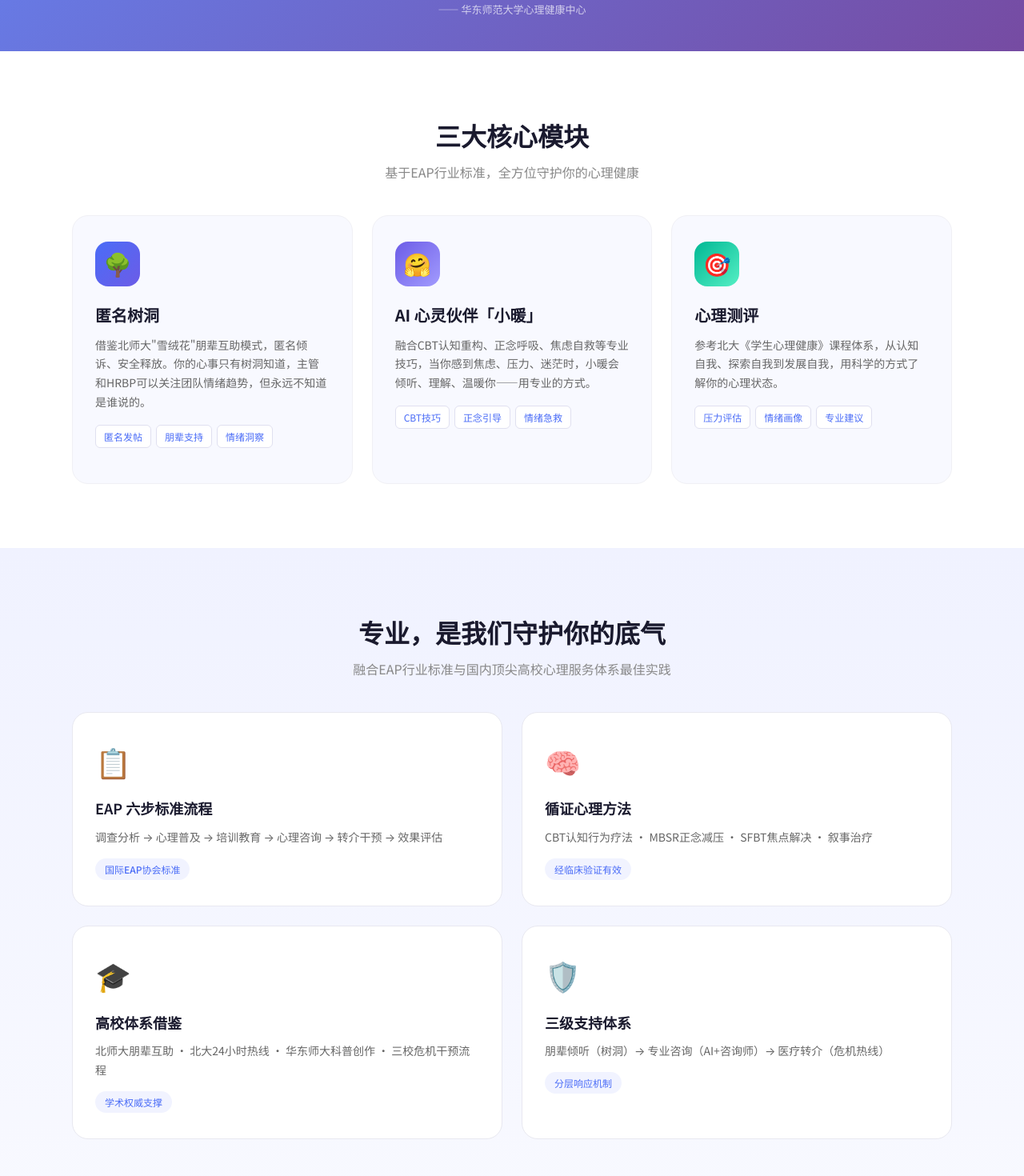
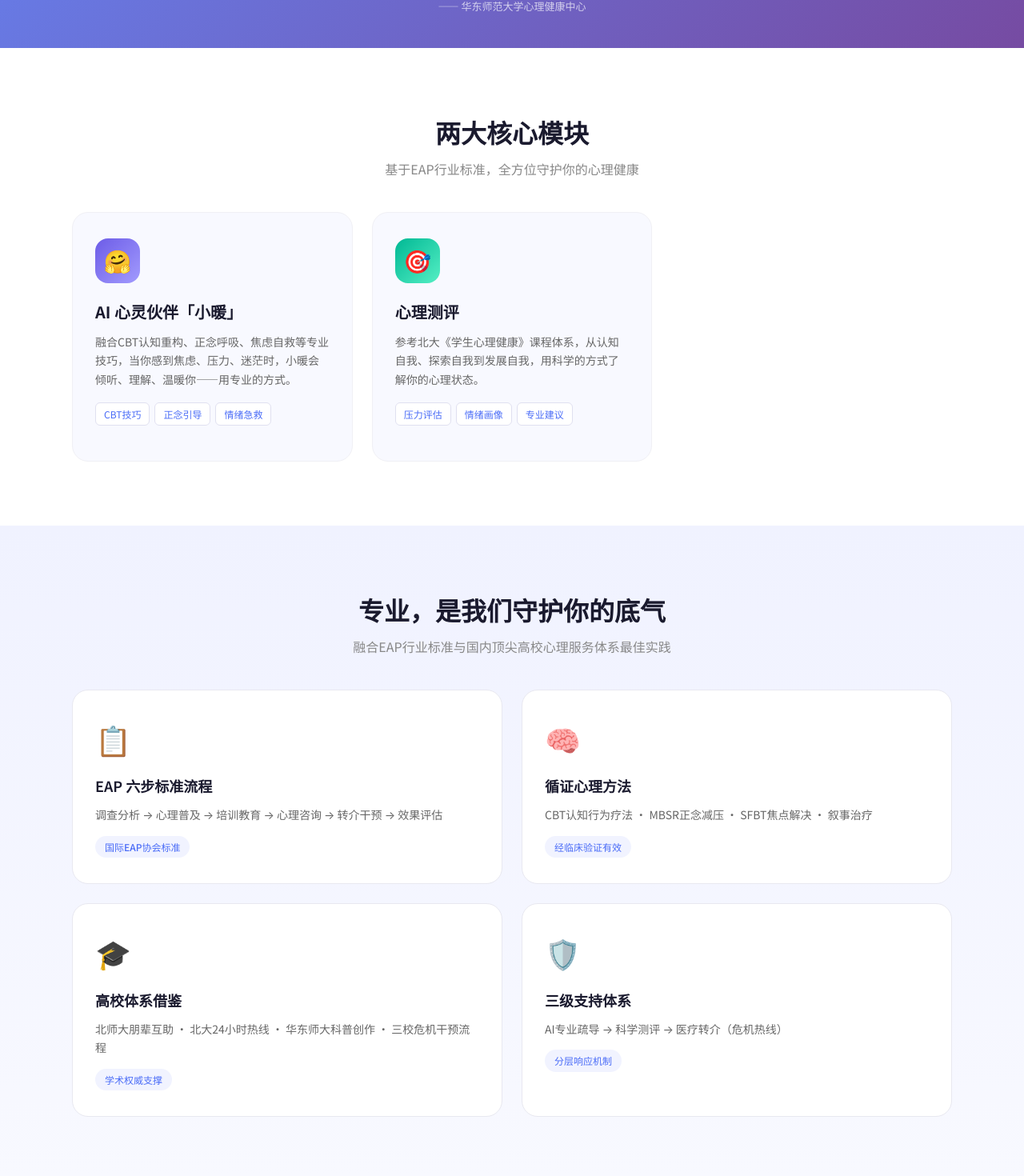
Before and after one commit to Penny-gogo/mindcare-app, a React (Vite) app: page /#/ in a window 1280 px wide. Shown: the part 939-2409 px from the top of the page at 80% size. Built offline with nearby package versions, Linux system fonts and the light colour scheme; data requests are answered from the project's data file.

Commit message:
refactor: 精简应用 - 移除树洞/知识库页面/咨询师功能, 保留知识库底层数据和测评, 聚焦小暖对话优化

```diff
--- a/src/App.jsx
+++ b/src/App.jsx
@@ -3,14 +3,9 @@ import Layout from './components/Layout/Layout';
 import Home from './pages/Home';
 import Login from './pages/Login';
 import Register from './pages/Register';
-import Counselors from './pages/Counselors';
-import CounselorDetail from './pages/CounselorDetail';
 import Chat from './pages/Chat';
 import Profile from './pages/Profile';
-import Appointments from './pages/Appointments';
-import TreeHole from './pages/TreeHole';
 import Assessment from './pages/Assessment';
-import Knowledge from './pages/Knowledge';
 
 function App() {
   return (
@@ -19,14 +14,9 @@ function App() {
         <Route index element={<Home />} />
         <Route path="login" element={<Login />} />
         <Route path="register" element={<Register />} />
-        <Route path="counselors" element={<Counselors />} />
-        <Route path="counselor/:id" element={<CounselorDetail />} />
         <Route path="chat" element={<Chat />} />
         <Route path="profile" element={<Profile />} />
-        <Route path="appointments" element={<Appointments />} />
-        <Route path="treehole" element={<TreeHole />} />
         <Route path="assessment" element={<Assessment />} />
-        <Route path="knowledge" element={<Knowledge />} />
       </Route>
     </Routes>
   );
--- a/src/components/Layout/Navbar.jsx
+++ b/src/components/Layout/Navbar.jsx
@@ -25,11 +25,8 @@ export default function Navbar() {
 
         <div className="navbar-links">
           <Link to="/" className={isActive('/')}>首页</Link>
-          {user && <Link to="/treehole" className={isActive('/treehole')}>树洞</Link>}
           {user && <Link to="/chat" className={isActive('/chat')}>小暖</Link>}
           {user && <Link to="/assessment" className={isActive('/assessment')}>测评</Link>}
-          {user && <Link to="/knowledge" className={isActive('/knowledge')}>知识库</Link>}
-          {user && <Link to="/counselors" className={isActive('/counselors')}>咨询师</Link>}
         </div>
 
         <div className="navbar-auth">
--- a/src/pages/Chat.jsx
+++ b/src/pages/Chat.jsx
@@ -101,7 +101,7 @@ const responsePatterns = [
     responses: [
       '感到孤独是很痛苦的体验。但请记住，寻求帮助本身就是一种力量，你现在和我聊天，就是在照顾自己。\n\n壹心理的研究发现，75%的咨询者在首次咨询后就有明显改善——有时候，只是被倾听就能带来巨大的改变。',
       '有时候身边虽然有人，但还是觉得没人真正理解自己。这种感觉我懂。你愿意和我说说，什么样的事情让你觉得不被理解吗？\n\n💡 试试「情绪日记」：每天花5分钟写下今天的情绪和触发事件。这不仅能帮你理清思绪，也能让你在寻求帮助时更清楚地表达自己。',
-      '你不是一个人在面对这些。EAP就是为了让员工知道，有人在乎你的感受，有人愿意倾听。\n\n北师大有个「雪绒花」朋辈互助项目，核心理念是：有时候我们不需要专家，只需要一个愿意倾听的人。MindCare的树洞也是这样的存在。'
+      '你不是一个人在面对这些。EAP就是为了让员工知道，有人在乎你的感受，有人愿意倾听。\n\n有时候我们不需要专家，只需要一个愿意倾听的人——小暖就是这样的存在。'
     ]
   },
   {
@@ -214,7 +214,7 @@ const basicPatterns = [
     responses: [
       `我理解你可能感到失望或者不想继续了，这完全没关系。\n\n如果你之后想再聊聊，我随时都在。无论什么时候，这里都是安全的 💚`,
       `好的，我尊重你的感受。有时候确实需要自己的空间。\n\n只想让你知道：如果你改变主意，我随时在这里等你。照顾好自己 🤗`,
-      `没关系的。每个人处理情绪的方式不同，不想聊也是一种选择。\n\n如果将来需要，MindCare的树洞也是可以匿名倾诉的地方。保重 💚`
+      `没关系的。每个人处理情绪的方式不同，不想聊也是一种选择。\n\n如果将来需要，随时回来找我聊聊就好。保重 💚`
     ]
   },
   {
@@ -234,7 +234,7 @@ const basicPatterns = [
     keywords: ['无聊', '好无聊', '没事做', '闲', '打发时间'],
     responses: [
       `无聊的时候，其实也是一个和自己相处的机会 😊\n\n你可以试试：\n🧘 做3分钟正念呼吸，观察自己的内心状态\n📝 写一段情绪日记，记录今天的感受\n📚 浏览一下MindCare知识库，说不定有感兴趣的文章\n\n或者，和我聊聊最近有什么想法？有时候无聊背后藏着一些没被注意到的需求。`,
-      `有时候无聊是身体在说"我需要一点新鲜感"。你平时喜欢做什么让自己开心的事情呢？\n\n也可以试试我们的知识库页面，里面有9所高校的心理资源和16篇心理科普文章，说不定能发现有趣的内容。`
+      `有时候无聊是身体在说"我需要一点新鲜感"。你平时喜欢做什么让自己开心的事情呢？\n\n也可以试试和聊聊不同的话题，说不定能发现新的视角。`
     ]
   }
 ];
--- a/src/pages/Home.jsx
+++ b/src/pages/Home.jsx
@@ -31,7 +31,7 @@ export default function Home() {
             {user ? (
               <>
                 <Link to="/chat" className="btn-primary">和小暖聊聊</Link>
-                <Link to="/treehole" className="btn-secondary">进入树洞</Link>
+                <Link to="/assessment" className="btn-secondary">心理测评</Link>
               </>
             ) : (
               <>
@@ -79,27 +79,13 @@ export default function Home() {
         </div>
       </section>
 
-      {/* Three Modules */}
+      {/* Two Core Modules */}
       <section className="modules-section">
         <div className="section-header">
-          <h2>三大核心模块</h2>
+          <h2>两大核心模块</h2>
           <p>基于EAP行业标准，全方位守护你的心理健康</p>
         </div>
         <div className="modules-grid">
-          <Link to="/treehole" className="module-card">
-            <div className="module-icon" style={{ background: 'linear-gradient(135deg, #4a6cf7, #6c5ce7)' }}>
-              🌳
-            </div>
-            <h3>匿名树洞</h3>
-            <p>借鉴北师大"雪绒花"朋辈互助模式，匿名倾诉、安全释放。你的心事只有树洞知道，主管和HRBP可以关注团队情绪趋势，但永远不知道是谁说的。</p>
-            <div className="module-features">
-              <span className="feature-tag">匿名发帖</span>
-              <span className="feature-tag">朋辈支持</span>
-              <span className="feature-tag">情绪洞察</span>
-            </div>
-            <span className="module-arrow">→</span>
-          </Link>
-
           <Link to="/chat" className="module-card">
             <div className="module-icon" style={{ background: 'linear-gradient(135deg, #6c5ce7, #a29bfe)' }}>
               🤗
@@ -158,7 +144,7 @@ export default function Home() {
           <div className="pro-card">
             <div className="pro-icon">🛡️</div>
             <h3>三级支持体系</h3>
-            <p>朋辈倾听（树洞）→ 专业咨询（AI+咨询师）→ 医疗转介（危机热线）</p>
+            <p>AI专业疏导 → 科学测评 → 医疗转介（危机热线）</p>
             <span className="pro-tag">分层响应机制</span>
           </div>
         </div>
@@ -181,7 +167,7 @@ export default function Home() {
             <div className="step-number">2</div>
             <div className="step-icon">💬</div>
             <h3>选择方式</h3>
-            <p>树洞匿名倾诉、AI专业疏导、或科学测评，随你选择</p>
+            <p>AI专业疏导、科学测评，随你选择</p>
           </div>
           <div className="step-card">
             <div className="step-number">3</div>
@@ -203,7 +189,7 @@ export default function Home() {
           <div className="privacy-items">
             <div className="privacy-item">
               <span className="privacy-check">✓</span>
-              <span>树洞发言完全匿名，无法追溯至个人</span>
+              <span>AI对话记录仅保存在你的设备，完全私密</span>
             </div>
             <div className="privacy-item">
               <span className="privacy-check">✓</span>
```
